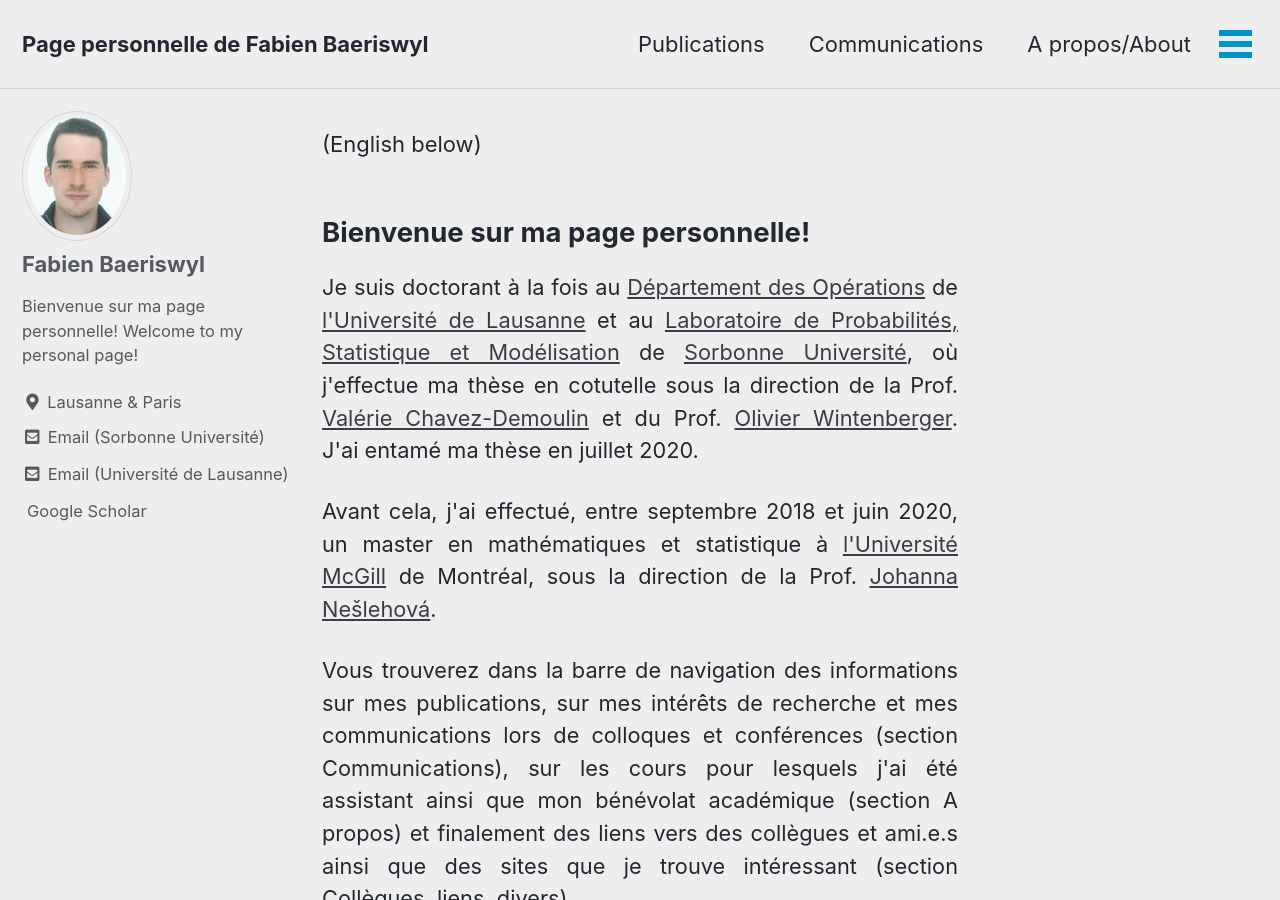
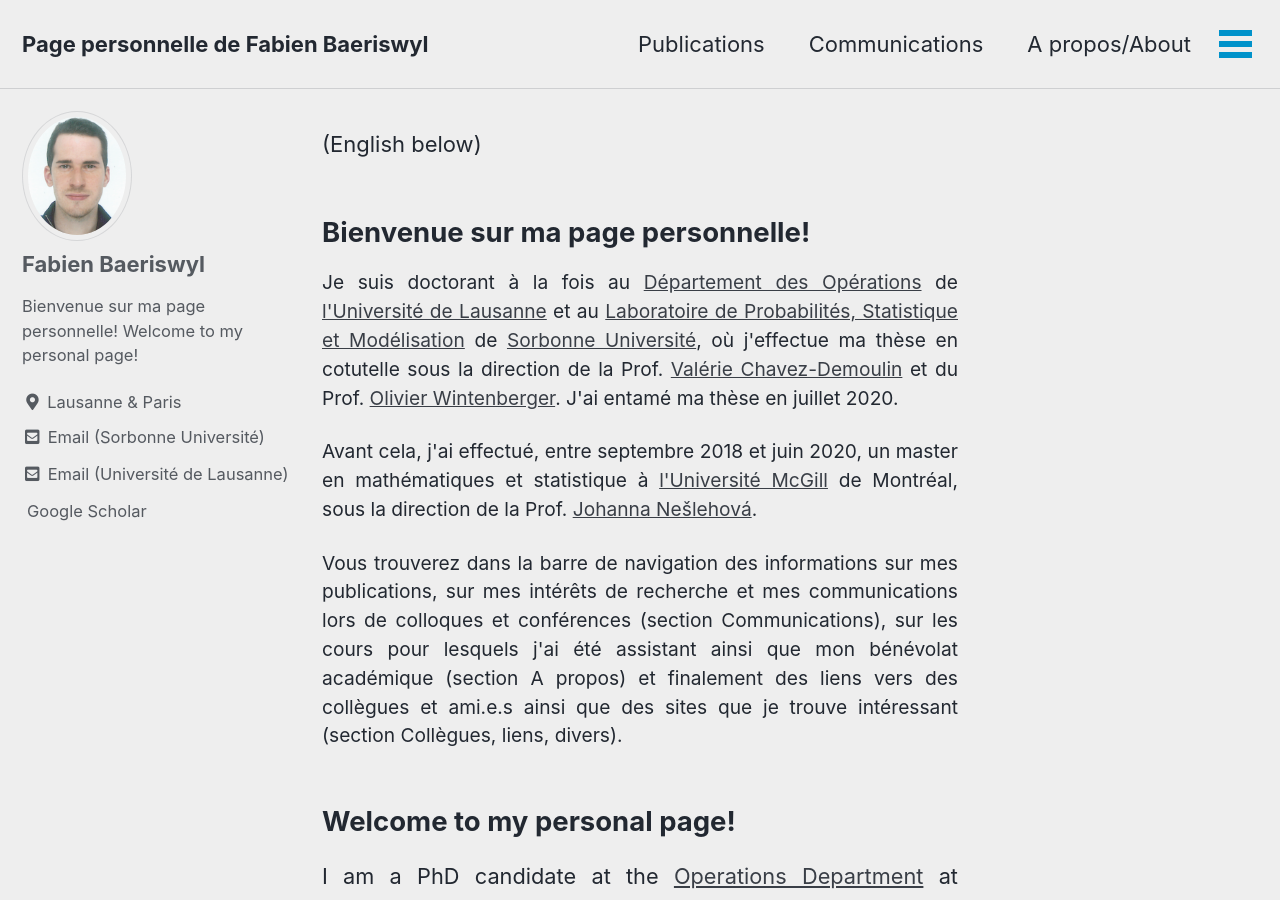
Before and after one commit to hplaninic/hrvoje.planinic.github.io, a Jekyll site: the page built from index.html, in a window 1280 px wide and 900 px high. Built offline with Jekyll 4.4.1, drawn with Linux system fonts in a browser that asks for light colours; cached includes are drawn as plain includes; the list of posts is cut into pages by our own code; a style sheet for code colours, icons or effects is not loaded.

Commit message:
new size

```diff
--- a/index.html
+++ b/index.html
@@ -6,11 +6,11 @@ author_profile: true
 
 <h2>Bienvenue sur ma page personnelle!</h2>
 
-<p align="justify" style="font-size:1.7vw"> Je suis doctorant à la fois au <a href="https://www.unil.ch/do/fr/home.html">Département des Opérations</a> de <a href="https://www.unil.ch">l'Université de Lausanne</a> et au </a>  <a href="https://www.lpsm.paris">Laboratoire de Probabilités, Statistique et Modélisation</a> de <a href="https://www.sorbonne-universite.fr"> Sorbonne Université</a>, où j'effectue ma thèse en cotutelle sous la direction de la Prof. <a href="https://hecnet.unil.ch/hec/recherche/fiche?pnom=vchavez&dyn_lang=fr">Valérie Chavez-Demoulin</a> et du Prof. <a href="http://wintenberger.fr">Olivier Wintenberger</a>. J'ai entamé ma thèse en juillet 2020. </p>
+<p align="justify" style="font-size:1.5vw"> Je suis doctorant à la fois au <a href="https://www.unil.ch/do/fr/home.html">Département des Opérations</a> de <a href="https://www.unil.ch">l'Université de Lausanne</a> et au </a>  <a href="https://www.lpsm.paris">Laboratoire de Probabilités, Statistique et Modélisation</a> de <a href="https://www.sorbonne-universite.fr"> Sorbonne Université</a>, où j'effectue ma thèse en cotutelle sous la direction de la Prof. <a href="https://hecnet.unil.ch/hec/recherche/fiche?pnom=vchavez&dyn_lang=fr">Valérie Chavez-Demoulin</a> et du Prof. <a href="http://wintenberger.fr">Olivier Wintenberger</a>. J'ai entamé ma thèse en juillet 2020. </p>
 
-<p align="justify" style="font-size:1.7vw">Avant cela, j'ai effectué, entre septembre 2018 et juin 2020, un master en mathématiques et statistique à <a href="https://www.mcgill.ca/mathstat/">l'Université McGill</a> de Montréal, sous la direction de la Prof. <a href="https://www.math.mcgill.ca/neslehova/">Johanna Nešlehová</a>. </p>
+<p align="justify" style="font-size:1.5vw">Avant cela, j'ai effectué, entre septembre 2018 et juin 2020, un master en mathématiques et statistique à <a href="https://www.mcgill.ca/mathstat/">l'Université McGill</a> de Montréal, sous la direction de la Prof. <a href="https://www.math.mcgill.ca/neslehova/">Johanna Nešlehová</a>. </p>
 
-<p align="justify" style="font-size:1.7vw"> Vous trouverez dans la barre de navigation des informations sur mes publications, sur mes intérêts de recherche et mes communications lors de colloques et conférences (section Communications), sur les cours pour lesquels j'ai été assistant ainsi que mon bénévolat académique (section A propos) et finalement des liens vers des collègues et ami.e.s ainsi que des sites que je trouve intéressant (section Collègues, liens, divers). <p>
+<p align="justify" style="font-size:1.5vw"> Vous trouverez dans la barre de navigation des informations sur mes publications, sur mes intérêts de recherche et mes communications lors de colloques et conférences (section Communications), sur les cours pour lesquels j'ai été assistant ainsi que mon bénévolat académique (section A propos) et finalement des liens vers des collègues et ami.e.s ainsi que des sites que je trouve intéressant (section Collègues, liens, divers). <p>
 
 
 <h2> Welcome to my personal page! </h2>
```
